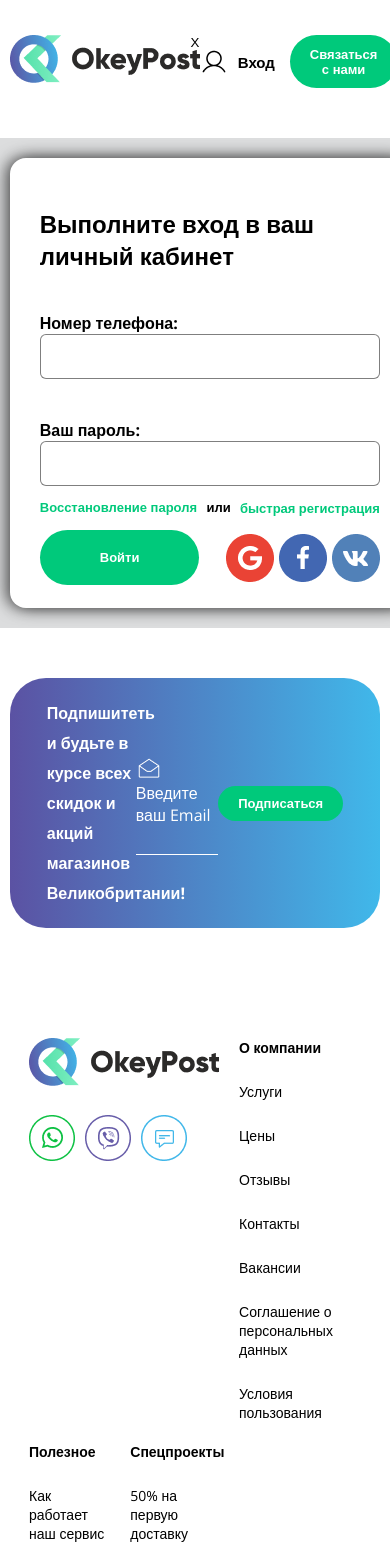
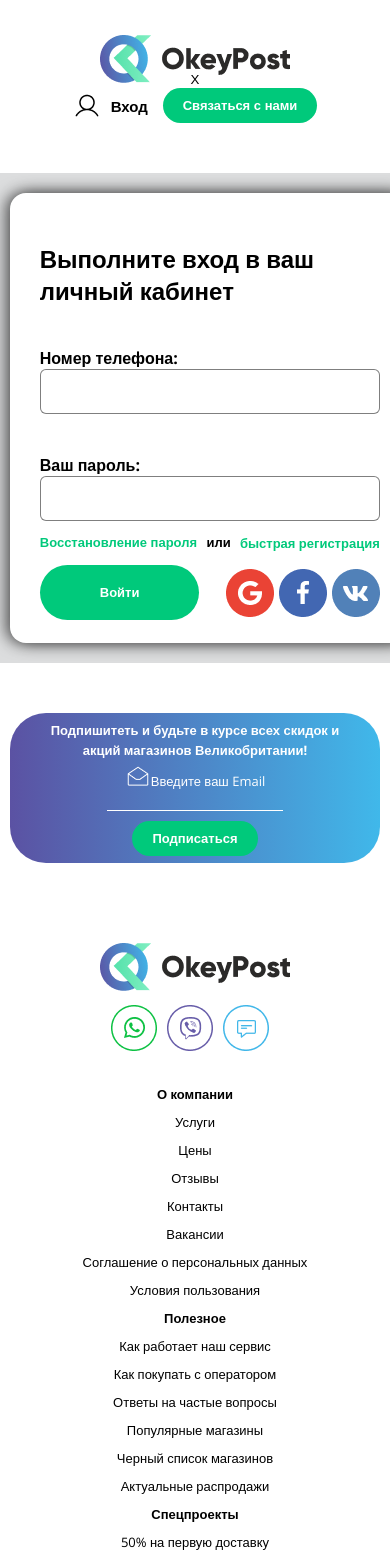
Before and after one commit to EvgeniyBarabanov/finalWork, a React (Create React App) app: page /login in a window 390 px wide. Shown: the top 1564 px of the page. Built offline with nearby package versions, Linux system fonts and the light colour scheme.

Commit message:
adaptive is work

```diff
--- a/public/style.css
+++ b/public/style.css
@@ -4,7 +4,6 @@
     margin: 0;
     padding: 0;
     box-sizing: border-box;
-    /* outline: 1px solid red; */
 }
 
 body{
--- a/src/Components/Dashboard/Dashboard.jsx
+++ b/src/Components/Dashboard/Dashboard.jsx
@@ -43,25 +43,22 @@ function Dashboard() {
 	}
 
 	const changeSlide = function(event){
-		let dir = event.target.parentNode.id
-
-		let slide = transform.current.style.transform;
-
-		if(!slide) slide = 0;
-		else slide = Math.abs(slide.replace('translateX(','').replace('%)', ''));
-
-		if(dir === "next") slide += 12.5;
-		else slide -= 12.5;
-
-		let stop = (transform.current.children.length * 12.5) - 100;
-
-		if (slide > stop) slide = 0;
-
-		if(dir === "prew" && slide < 0){
-			slide = stop;
+		let dir = event.target.parentNode.id;
+		if(dir === "next"){
+			let firstChild = transform.current.firstChild;
+			transform.current.append(firstChild);
+			/* for (let child of transform.current.children){
+				child.classList.remove(style.prewSlide);
+				child.classList.add(style.nextSlide);
+			} */
+		}else{
+			let lastChild = transform.current.lastChild;
+			transform.current.prepend(lastChild);
+			/* for (let child of transform.current.children){
+				child.classList.remove(style.nextSlide);
+				child.classList.add(style.prewSlide)
+			} */
 		}
-
-		transform.current.style = `transform: translateX(-${slide}%);`;
 	}
 
 	useEffect(()=>{
--- a/src/Components/Dashboard/Dashboard.module.css
+++ b/src/Components/Dashboard/Dashboard.module.css
@@ -145,3 +145,113 @@
         width: 850px;
     }
 }
+
+@media(max-width:1024px){
+    .delivery_info{
+        height: 400px;
+    }
+
+    .delivery_info_description h2{
+        font-size: 30px;
+    }
+
+    .delivery_info_image img{
+        height: 350px;
+    }
+}
+
+@media(max-width:800px){
+    .delivery_info{
+        height: 350px;
+    }
+
+    .delivery_info_description h2{
+        font-size: 25px;
+    }
+
+    .delivery_info_description p{
+        font-size: 15px;
+        line-height: 25px;
+    }
+
+    .delivery_info_image img{
+        height: 250px;
+    }
+
+    .sliderCategory{
+        width: 510px;
+    }
+
+    .buy__product_item{
+        width: 25%;
+    }
+}
+
+@media(max-width:768px){
+    .buy h3{
+        text-align: center;
+    }
+}
+
+@media (max-width:425px){
+    .delivery_info{
+        height: 440px;
+        flex-direction: column-reverse;
+        padding-top: 10px;
+        margin-bottom: 20px;
+    }
+
+    .delivery_info_image img{
+        height: 150px;
+    }
+
+    .delivery_info_description{
+        text-align: justify;
+    }
+
+    .delivery_info_description h2{
+        font-size: 20px;
+    }
+
+    .delivery_info_description button{
+        width: 100%;
+    }
+
+    .sliderCategory{
+        width: 70%;
+    }
+
+    .buy__product_item{
+        width: 50%;
+    }
+
+    .buy h3{
+        margin-bottom: 20px;
+    }
+}
+
+@media(max-width:375px){
+    .delivery_info_description p{
+        font-size: 13px;
+        line-height: 20px;
+    }
+
+    .btn_next{
+        right: -38px;
+    }
+
+    .btn_prew{
+        left: -38px;
+    }
+}
+
+@media(max-width:320px){
+    .delivery_info_image img{
+        height: 100px;
+    }
+
+    .delivery_info_description h2{
+        font-size: 15px;
+        text-align: center;
+    }
+}
--- a/src/Components/Footer/Footer.jsx
+++ b/src/Components/Footer/Footer.jsx
@@ -8,12 +8,14 @@ function Footer(){
         <footer className={style.block}>
             <div className="container">
                 <div className={style.block__subsubscription}>
-                    <p>Подпишитеть и будьте в курсе всех скидок и акций магазинов Великобритании!</p>
-                    <div className={style.block__subsubscription_email}>
-                        <p><img src={PUBLIC_URL + '/images/email_icon.png'} alt="#" />Введите ваш Email</p>
-                        <input type="email" name="email" />
+                    <div className={style.block__subsubscription_wrapper}>
+                        <p>Подпишитеть и будьте в курсе всех скидок и акций магазинов Великобритании!</p>
+                        <div className={style.block__subsubscription_email}>
+                            <p><img src={PUBLIC_URL + '/images/email_icon.png'} alt="#" />Введите ваш Email</p>
+                            <input type="email" name="email" />
+                        </div>
+                        <button>Подписаться</button>
                     </div>
-                    <button>Подписаться</button>
                 </div>
                 <div>
                     <ul className={style.block__list}>
--- a/src/Components/Footer/Footer.module.css
+++ b/src/Components/Footer/Footer.module.css
@@ -3,32 +3,37 @@
 }
 
 .block__subsubscription{
+    display: flex;
+    justify-content: space-around;
+    align-items: center;
     height: 250px;
-    padding: 0% 10%;
-    margin-bottom: 100px;
     border-radius: 36px;
     background: linear-gradient(90deg, #5B52A3, #40B8EA);
+}
+
+.block__subsubscription_wrapper{
+    width: 80%;
     display: flex;
     justify-content: space-around;
     align-items: center;
     color: #fff;
 }
 
-.block__subsubscription>p{
-    width: 30%;
+.block__subsubscription_wrapper>p{
+    flex-basis: 30%;
     font-weight: bold;
     line-height: 30px;
 }
 
 .block__subsubscription_email{
-    width: 40%;
+    flex-basis: 40%;
 }
 
 .block__subsubscription_email img{
-    transform: translateY(5px);
+    transform: translateY(4px);
 }
 
-.block__subsubscription input{
+.block__subsubscription_wrapper input{
     margin-top: 5px;
     width: 100%;
     border: 0;
@@ -38,12 +43,12 @@
     font-size: 20px;
 }
 
-.block__subsubscription button{
+.block__subsubscription_wrapper button{
     border: 0;
     background-color: #00C97B;
     color: #fff;
     border-radius: 36px;
-    padding: 10px 20px;
+    padding: 20px 30px;
     font-weight: bold;
     font-size: 13px;
     cursor: pointer;
@@ -61,7 +66,6 @@
 .block__list{
     width: 95%;
     display: flex;
-    flex-wrap: wrap;
     margin: 70px auto 0 auto;
 }
 
@@ -109,3 +113,93 @@ hr{
         font-size: 14px;
     }
 }
+
+@media(max-width:1024px){
+    .block__list>li{
+        flex: 0 0 25%;
+        padding: 0px;
+    }
+}
+
+@media(max-width:800px){
+    .block__subsubscription{
+        height: 200px;
+    }
+
+    .block__subsubscription_wrapper>p{
+        font-size: 15px;
+        line-height: 20px;
+    }
+
+    .block__subsubscription_email,
+    .block__subsubscription_email input{
+        font-size: 15px;
+    }
+
+    .block__subsubscription_wrapper button{
+        padding: 15px 20px;
+    }
+
+    .block__list{
+        flex-wrap: wrap;
+    }
+
+    .block__list>li{
+        flex: 0 0 33%;
+        text-align: center;
+        font-size: 13px;
+    }
+
+    .block__list>li:nth-child(1){
+        flex: 0 0 100%;
+        text-align: center;
+    }
+
+    .block__list_messengers{
+        justify-content: center;
+        margin-bottom: 20px;
+    }
+
+    .block__subsubscription{
+        height: 150px;
+    }
+}
+
+@media(max-width:425px){
+    .block__subsubscription_wrapper{
+        flex-direction: column;
+    }
+
+    .block__subsubscription_wrapper>p,
+    .block__subsubscription_email,
+    .block__subsubscription_email input{
+        font-size: 13px;
+        text-align: center;
+    }
+
+    .block__subsubscription_wrapper button{
+        margin-top: 10px;
+        padding: 10px 20px;
+    }
+
+    .block__list{
+        flex-direction: column;
+    }
+
+    .block__list>li{
+        margin-top: 10px;
+    }
+    .block__list>li>ul li{
+        margin-top: 10px;
+    }
+}
+
+@media(max-width:375px){
+    .block__subsubscription{
+        height: 180px;
+    }
+
+    .block__list{
+        margin: 30px auto 0 auto;
+    }
+}
--- a/src/Components/Nav/Nav.module.css
+++ b/src/Components/Nav/Nav.module.css
@@ -86,15 +86,16 @@
         width: 250px;
     }
 
-    .block__list>li:active{
-        box-shadow: inset 2px 2px 5px #000,
-                    inset -2px -2px 5px #000;
-    }
-
     .block__list a{
         padding: 20px;
         display: block;
         text-align: center;
     }
+}
 
+@media(max-width:425px){
+    .block{
+        flex-direction: column;
+        align-items: center;
+    }
 }
--- a/src/Components/SelectCategory/SelectCategory.module.css
+++ b/src/Components/SelectCategory/SelectCategory.module.css
@@ -1,6 +1,6 @@
 .sliderProduct{
     margin: 0 auto;
-    width: 1000px;
+    width: 100%;
     height: 600px;
     position: relative;
     margin-bottom: 50px;
@@ -18,7 +18,6 @@
 }
 
 .sliderProduct__item{
-    transition: left ease-in-out 3s;
     flex: none;
     display: flex;
     flex-direction: column;
@@ -34,6 +33,11 @@
     align-self: flex-start;
 }
 
+.sliderProduct__item:nth-child(2)>p{
+    font-weight: bold;
+    text-align: center;
+}
+
 .sliderProduct__item:nth-child(2)>img{
     width: 200px;
 }
@@ -41,7 +45,6 @@
 .image{
     width: 100px;
     margin-top: 20px;
-
 }
 
 .prewSlide:nth-child(1),
@@ -124,7 +127,7 @@
     top: 50%;
     cursor: pointer;
     border: 0;
-    background-color: #fff;
+    background:none;
     padding: 0;
 }
 
@@ -147,3 +150,122 @@
         height: 480px;
     }
 }
+
+@media (max-width:1152px){
+    .sliderProduct{
+        width: 90%;
+    }
+
+    .sliderProduct__item:nth-child(2) span{
+        font-size: 15px;
+        padding: 20px;
+    }
+
+    .btn_prew{
+        left: 220px;
+    }
+
+    .btn_next{
+        right: 220px;
+    }
+}
+
+@media(max-width:1024px){
+    .sliderProduct{
+        height: 450px;
+    }
+
+    .btn_prew{
+        left: 190px;
+    }
+
+    .btn_next{
+        right: 190px;
+    }
+}
+
+@media(max-width:800px){
+    .sliderProduct__item:nth-child(2){
+        width: 50%;
+        font-size: 20px;
+    }
+
+    .sliderProduct__item{
+        width: 25%;
+    }
+
+    .sliderProduct__item:nth-child(2) span{
+        font-size: 13px;
+        padding: 5px 65px;
+    }
+
+    .sliderProduct__item:nth-child(2)>img{
+        width: 150px;
+    }
+
+    .btn_prew{
+        left: 150px;
+    }
+
+    .btn_next{
+        right: 150px;
+    }
+}
+
+@media(max-width:768px){
+    .sliderProduct{
+        height: 400px;
+    }
+
+    .sliderProduct__item:nth-child(2) span{
+        font-size: 13px;
+        padding: 5px 85px;
+    }
+
+    .sliderProduct__item:nth-child(2){
+        font-size: 15px;
+    }
+
+    .image{
+        width: 80px;
+    }
+}
+
+@media(max-width:425px){
+    .sliderProduct__item:not(:nth-child(2)){
+        display: none;
+    }
+
+    .sliderProduct__item:nth-child(2){
+        margin: 0 auto;
+    }
+
+    .btn_prew{
+        left: 10px;
+    }
+
+    .btn_next{
+        right: 10px;
+    }
+}
+
+@media(max-width:375px){
+    .sliderProduct__item:nth-child(2) span{
+        font-size: 13px;
+        padding: 5px 100px;
+    }
+}
+
+@media(max-width:320px){
+    .sliderProduct__item:nth-child(2)>img{
+        width: 100px;
+    }
+
+    .btn_prew{
+        left: -10px;
+    }
+
+    .btn_next{
+        right: -10px;
+    }
+}
```
Also changed, not shown: 1 other file (tests, documents, lock files or other folders).
